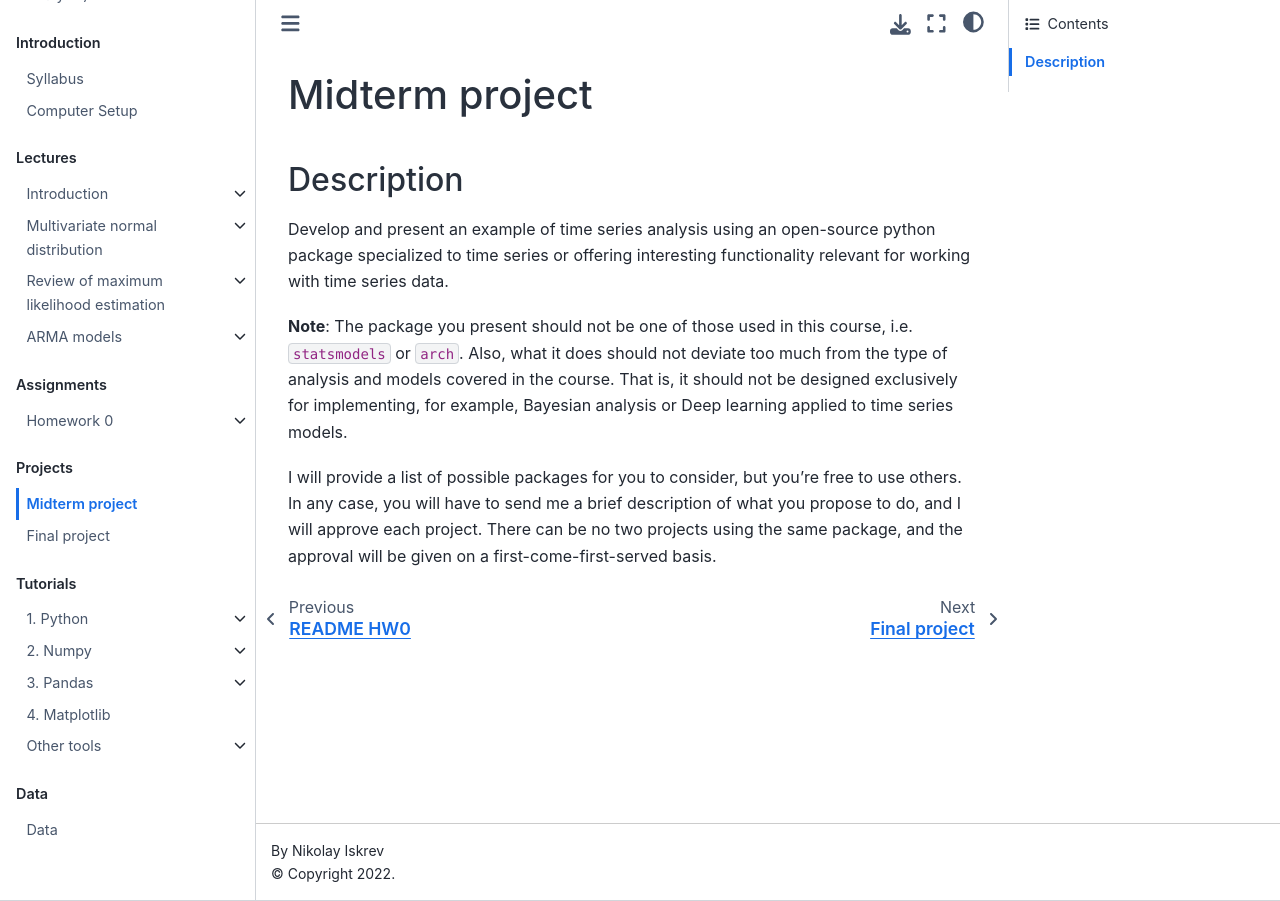
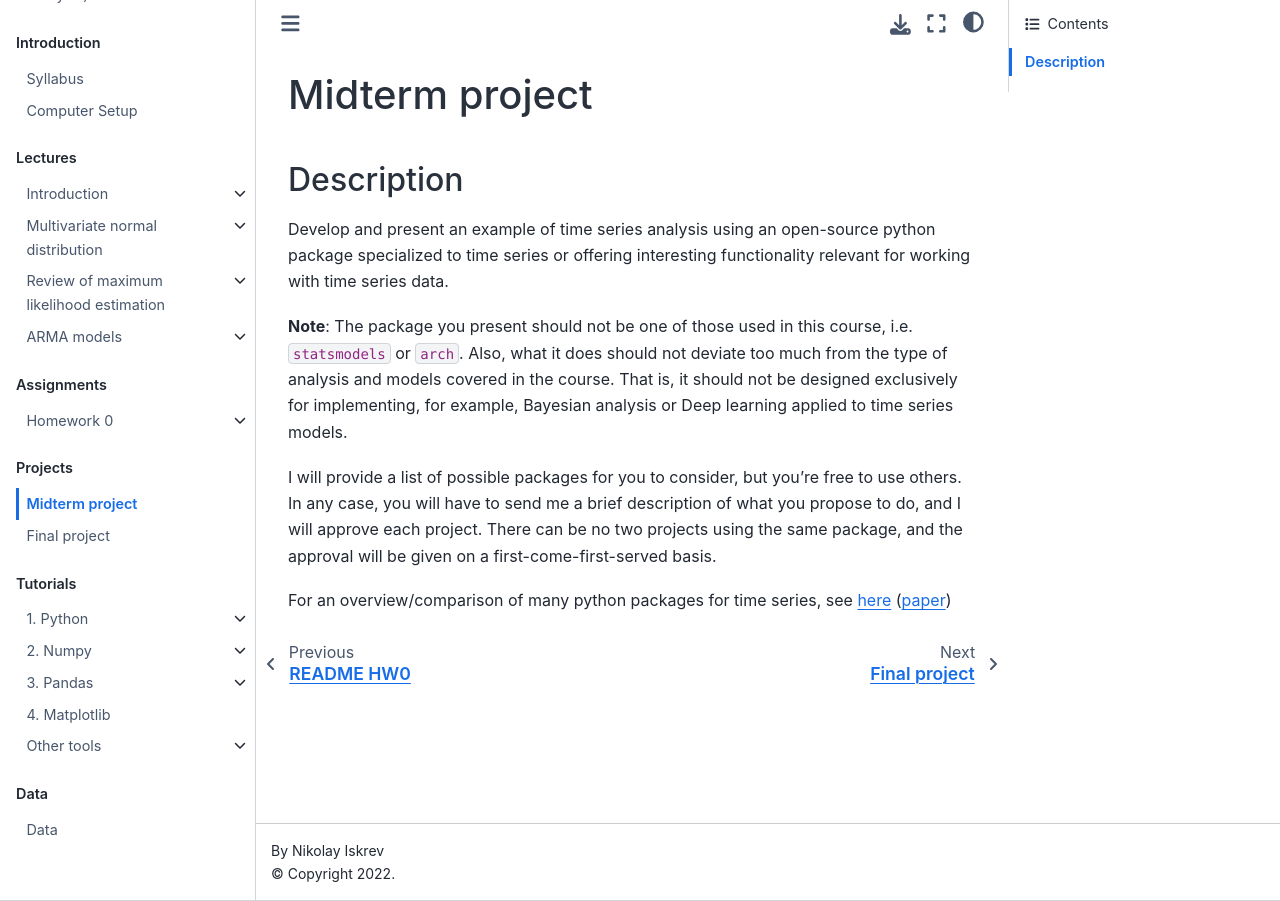
Before and after one commit to niskrev/PhDEcon108, a Jupyter Book: the page built from docs/04-Projects/01-Midterm/main.md, in a window 1280 px wide. Built offline with Jupyter Book 1.0.4 settings and Sphinx 7.4.7 and the Sphinx Book theme 1.1.4, drawn with Linux system fonts in a browser that asks for light colours.

Commit message:
update midterm project readme

```diff
--- a/docs/04-Projects/01-Midterm/main.md
+++ b/docs/04-Projects/01-Midterm/main.md
@@ -7,8 +7,9 @@ __Note__: The package you present should not be one of those used in this course
 
 I will provide a list of possible packages for you to consider, but you're free to use others. In any case, you will have to send me a brief description of what you propose to do, and I will approve each project. There can be no two projects using the same package, and the approval will be given on a first-come-first-served basis.
 
+For an overview/comparison of many python packages for time series, see [here](https://siebert-julien.github.io/time-series-analysis-python/overview.html) ([paper](https://arxiv.org/abs/2104.07406))
+
 <!---
-For an overview/comparison of many python packages for time series, see [here](https://siebert-julien.github.io/time-series-analysis-python/overview.html) ([paper](https://arxiv.org/abs/2104.07406))
 
 Here are some more options:
 * [AutoTS](https://github.com/winedarksea/AutoTS)
```
